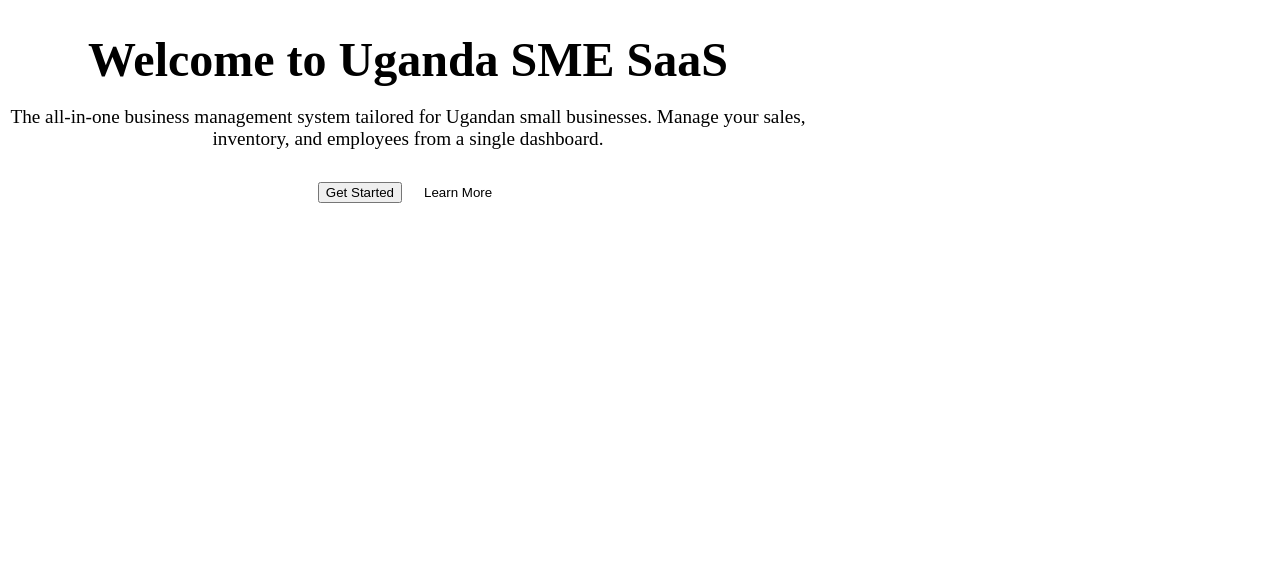
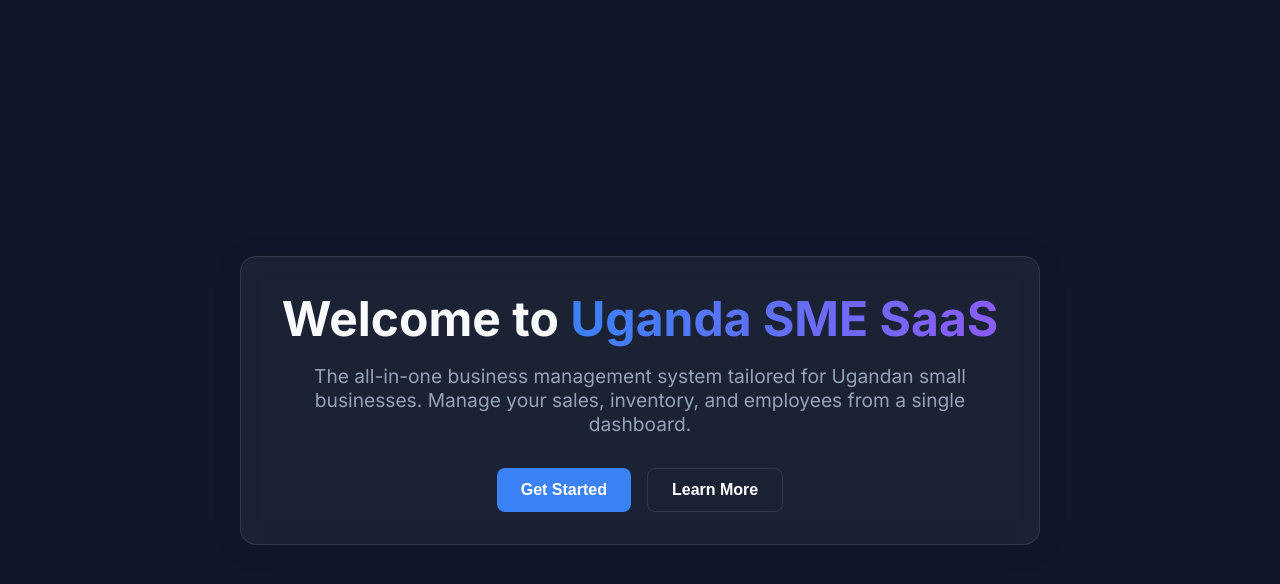
Before and after one commit to laptertechnologies-hue/MYBUSINESS, a Next.js app: page / in a window 1280 px wide. Shown: the top 584 px of the page. Built offline with nearby package versions, Linux system fonts and the light colour scheme.

Commit message:
Fix: import globals.css in layout and add Inter font

```diff
--- a/src/app/layout.tsx
+++ b/src/app/layout.tsx
@@ -1,3 +1,13 @@
+import './globals.css';
+import { Inter } from 'next/font/google';
+
+const inter = Inter({ subsets: ['latin'] });
+
+export const metadata = {
+  title: 'Uganda SME SaaS',
+  description: 'Business management system tailored for Ugandan small businesses.',
+};
+
 export default function RootLayout({
   children,
 }: Readonly<{
@@ -5,7 +15,7 @@ export default function RootLayout({
 }>) {
   return (
     <html lang="en">
-      <body>
+      <body className={inter.className}>
         {children}
       </body>
     </html>
```
